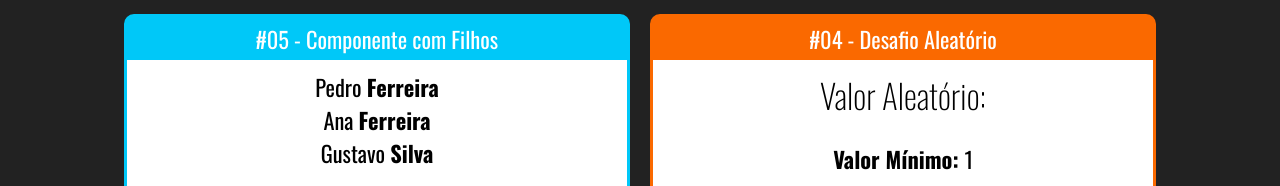
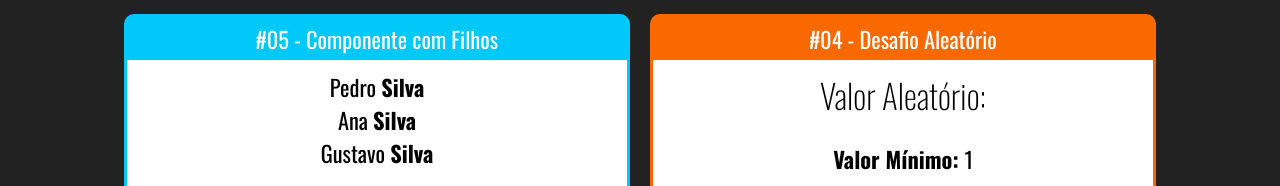
Before and after one commit to gustavoferreiradev/fundamentos-react, a React (Create React App) app: page / in a window 1280 px wide. Shown: the part 122-308 px from the top of the page. Built offline with nearby package versions, Linux system fonts and the light colour scheme.

Commit message:
Componente com filho 2

```diff
--- a/src/App.jsx
+++ b/src/App.jsx
@@ -6,6 +6,7 @@
 import Aleatorio from './components/basicos/Aleatorio';
 import Card from './components/layout/Card';
 import Familia from "./components/basicos/Familia";
+import FamiliaMembro from "./components/basicos/FamiliaMembro";
 
 export default _ =>
 
@@ -15,7 +16,12 @@
         <div className="Cards">
 
             <Card titulo="#05 - Componente com Filhos" color="#00C8F8">
-                <Familia sobrenome="Ferreira"></Familia>
+                <Familia sobrenome="Silva">
+                <FamiliaMembro nome="Pedro" />
+                <FamiliaMembro nome="Ana" />
+                <FamiliaMembro nome="Gustavo"/>
+                </Familia>
+
             </Card>
             <Card titulo="#04 - Desafio Aleatório" color="#FA6900">
                 <Aleatorio min={1} max={60} />
--- a/src/components/basicos/Familia.jsx
+++ b/src/components/basicos/Familia.jsx
@@ -1,12 +1,12 @@
-import React from 'react'
-import FamiliaMembro from './FamiliaMembro'
+import React, { cloneElement } from "react";
+
 
 export default props => {
     return (
         <div>
-            <FamiliaMembro nome="Pedro" sobrenome= {props.sobrenome} />
-            <FamiliaMembro nome="Ana" { ...props}/>
-            <FamiliaMembro nome="Gustavo" sobrenome="Silva"/>
+           {props.children.map((child, i) => {
+               return cloneElement(child, {...props, key: i });
+           })}
         </div>
-    )
-}
+    );
+};
```
